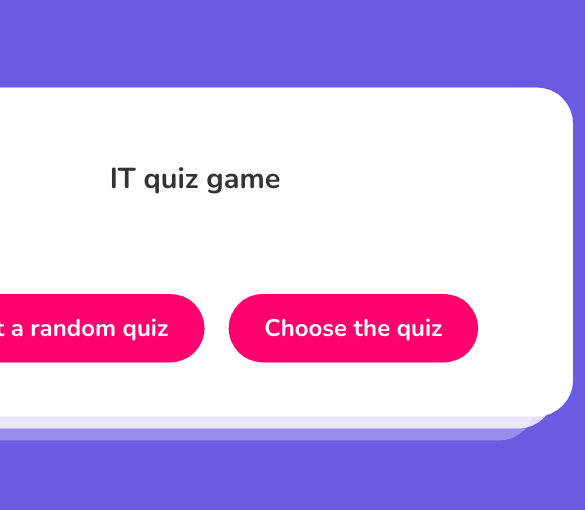
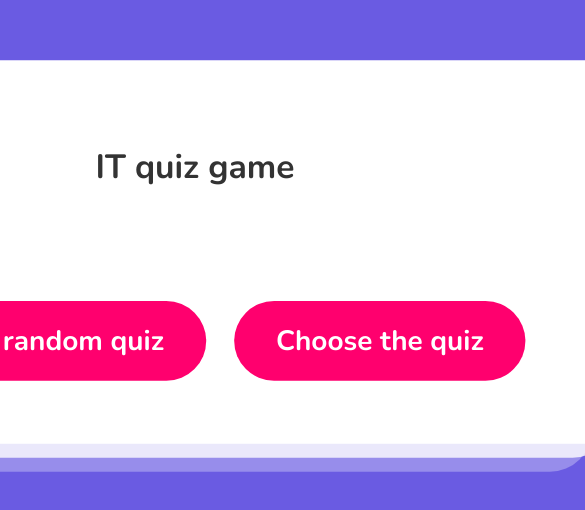
Before and after one commit to vlad239u4910/Quiz-IT, a React (Create React App) app: page / in a window 390 px wide. Shown: the part 170-680 px from the top of the page, 585 px wide, since content can reach past the window. Built offline with nearby package versions, Linux system fonts and the light colour scheme.

Commit message:
1.4 scale for mobile

```diff
--- a/src/index.scss
+++ b/src/index.scss
@@ -176,7 +176,7 @@ body {
 
 @media (max-width: 600px) {
   body {
-    transform: scale(1.2);
+    transform: scale(1.4);
     transform-origin: center;
   }
 }
```
